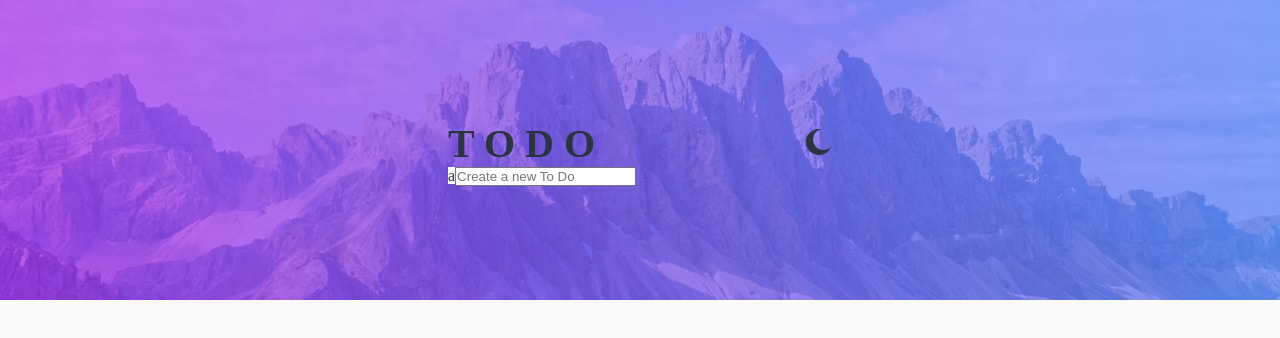
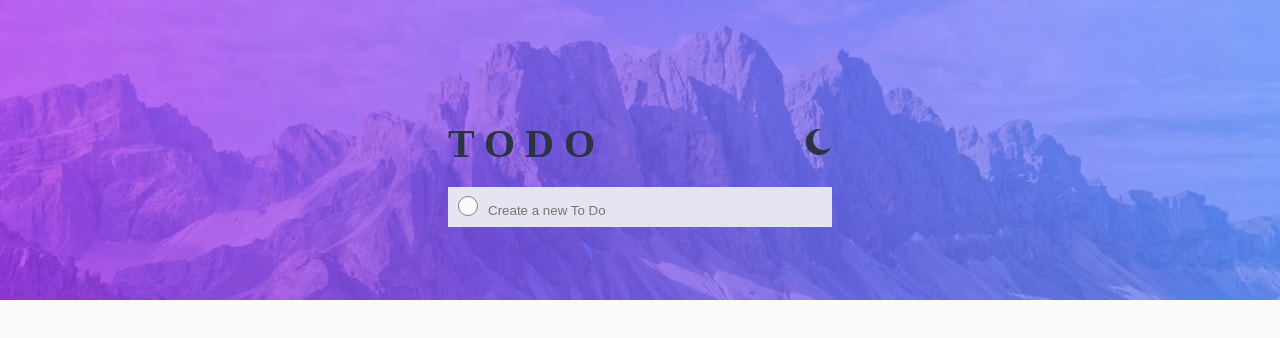
Before and after one commit to Tcheagow/ToDo-Website, a React (Create React App) app: page / in a window 1280 px wide. Shown: the top 338 px of the page. Built offline with nearby package versions, Linux system fonts and the light colour scheme.

Commit message:
div input toDo not finished

```diff
--- a/src/components/divMain/button/Button.jsx
+++ /dev/null
@@ -1,9 +0,0 @@
-import React from "react";
-
-import { buttonstyle } from "./ButtonStyles";
-
-export default function Button(){
-    return(
-        <buttonstyle className="test">a</buttonstyle>
-    );
-}
--- a/src/components/divMain/button/ButtonStyles.js
+++ /dev/null
@@ -1,11 +0,0 @@
-import styled from 'styled-components';
-
-export const buttonstyle = styled.button`
-    width: 50px;
-    height: 50px;
-
-    border-radius: 50px;
-
-    background-color: #000000;
-    color: #000000;
-`;
--- a/src/components/divMain/createToDo/DivCreateToDo.jsx
+++ b/src/components/divMain/createToDo/DivCreateToDo.jsx
@@ -1,16 +1,16 @@
 import React from "react";
-import Button from "../button/Button";
+import Button from "./button/Button";
 
-import { ContainerCreateToDo } from './DivCreateToDoStyles';
+import { ContainerCreateToDo, Forms, Input } from './DivCreateToDoStyles';
 
 export default function DivCreateToDo(){
     return(
         <ContainerCreateToDo className="divCreateToDo">
-            <form className='searchForm'>
+            <Forms className='toDoInput'>
                 <Button/>
-                <input className='inputSearch' type="text" placeholder='Create a new To Do'
+                <Input className='inputSearch' type="text" placeholder='Create a new To Do'
                 />
-            </form>
+            </Forms>
         </ContainerCreateToDo>
     );
 }
--- a/src/components/divMain/createToDo/DivCreateToDoStyles.js
+++ b/src/components/divMain/createToDo/DivCreateToDoStyles.js
@@ -4,6 +4,22 @@ export const ContainerCreateToDo = styled.div`
     display: flex;
 
     justify-content: flex-start;
+    align-items: center;
 
     width: auto;
+    height: 5vh;
+
+    margin-top: 20px;
 `;
+
+export const Forms = styled.form`
+
+`;
+
+export const Input = styled.input`
+    width: calc(30vw - 40px);
+
+    margin-left: 10px;
+
+    border: 0;
+`;
--- /dev/null
+++ b/src/components/divMain/createToDo/button/Button.jsx
@@ -0,0 +1,9 @@
+import React from "react";
+
+import { Buttonstyle } from "./ButtonStyles";
+
+export default function Button(){
+    return(
+        <Buttonstyle className="button"></Buttonstyle>
+    );
+}
--- /dev/null
+++ b/src/components/divMain/createToDo/button/ButtonStyles.js
@@ -0,0 +1,13 @@
+import styled from 'styled-components';
+
+export const Buttonstyle = styled.button`
+    width: 20px;
+    height: 20px;
+
+    border-radius: 50px;
+    border:solid;
+    border-color: gray;
+    border-width: 1.5px;
+
+    margin-left: 10px;
+`;
--- a/src/theme/Global.js
+++ b/src/theme/Global.js
@@ -23,7 +23,16 @@ export default createGlobalStyle`
     .iconMoon{
         fill: ${(props) => props.theme.color.text};
     }
-    .test{
+    .button{
         background-color: ${(props) => props.theme.color.background};
     }
+    .divCreateToDo{
+        background-color: ${(props) => props.theme.color.colorInput};
+    }
+    .toDoInput{
+        background-color: ${(props) => props.theme.color.colorInput};
+    }
+    .toDoInput input{
+        background-color: ${(props) => props.theme.color.colorInput};
+    }
 `;
--- a/src/theme/Theme.js
+++ b/src/theme/Theme.js
@@ -2,12 +2,14 @@ export const darkTheme = {
     color: {
         background: '#161722',
         text: '#cacde8',
+        colorInput: "#161722"
     }
 }
 
 export const lightTheme = {
     color: {
         background: '#fafafa',
-        text: '#2B3442'
+        text: '#2B3442',
+        colorInput: '#e4e5f1'
     }
 }
```
